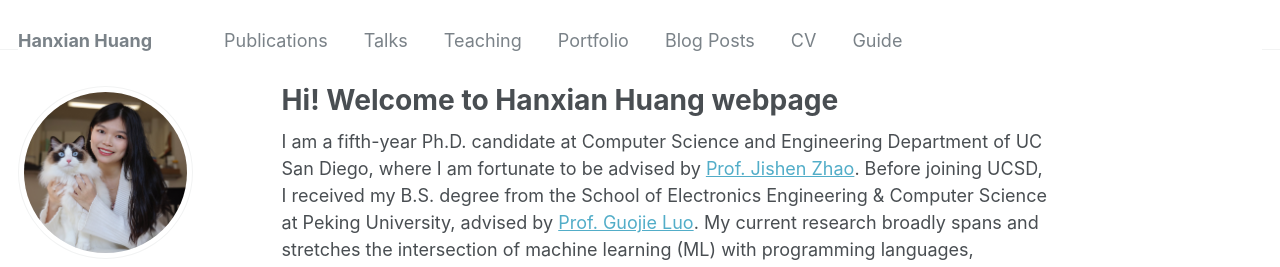
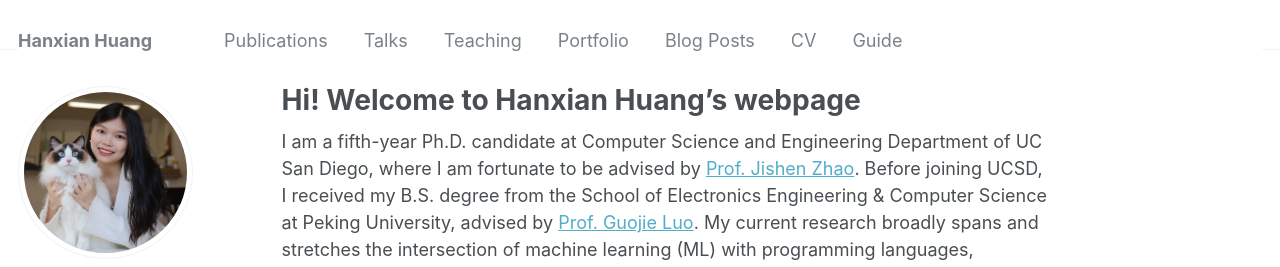
Before and after one commit to Hanxian97/Hanxian97.github.io, a Jekyll site: the page built from _pages/about.md, in a window 1280 px wide and 1254 px high. Shown: the top 267 px of the window. Built offline with Jekyll 4.4.1, drawn with Linux system fonts in a browser that asks for light colours; some web fonts are replaced.

```diff
--- a/_pages/about.md
+++ b/_pages/about.md
@@ -1,6 +1,6 @@
 ---
 permalink: /
-title: "Hi! Welcome to Hanxian Huang webpage"
+title: "Hi! Welcome to Hanxian Huang's webpage"
 author_profile: true
 redirect_from:
   - /about/
```
